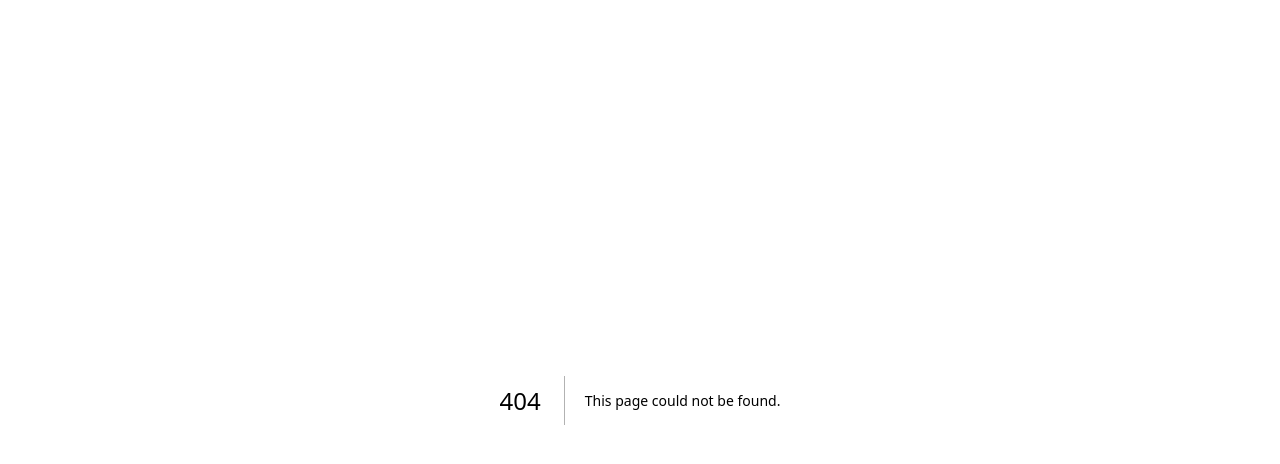
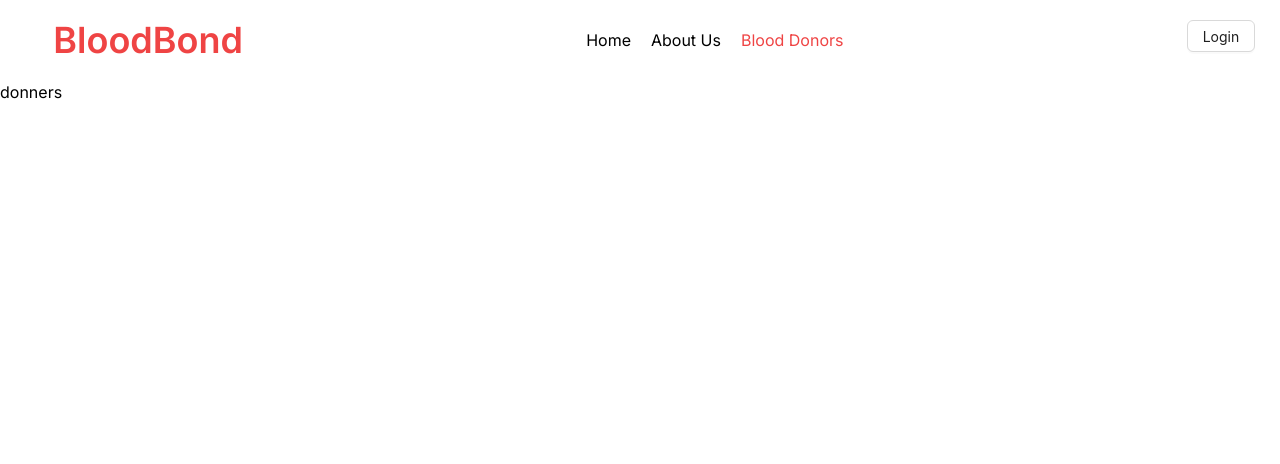
Before and after one commit to JannatunNimeNishat/blood_donation_application_client, a Next.js app: page /bloodDonors in a window 1280 px wide. Before the commit this address had no page. Shown: the top 464 px of the page. Built offline with nearby package versions, Linux system fonts and the light colour scheme.

Commit message:
active link added on Navbar

```diff
--- /dev/null
+++ b/src/app/(withCommonLayout)/aboutUs/page.tsx
@@ -0,0 +1,11 @@
+
+
+const AboutUsPage = () => {
+    return (
+        <div>
+            Lorem ipsum dolor sit amet consectetur adipisicing elit. Obcaecati, officia totam. Blanditiis voluptatum adipisci accusantium temporibus aliquid sapiente illum dolorum, minus repellat. In officia magni impedit odit asperiores quibusdam optio.
+        </div>
+    );
+};
+
+export default AboutUsPage;
--- /dev/null
+++ b/src/app/(withCommonLayout)/bloodDonors/page.tsx
@@ -0,0 +1,11 @@
+import React from 'react';
+
+const BloodDonorsPage = () => {
+    return (
+        <div>
+            donners
+        </div>
+    );
+};
+
+export default BloodDonorsPage;
--- a/src/components/shared/Navbar/Navbar.tsx
+++ b/src/components/shared/Navbar/Navbar.tsx
@@ -1,10 +1,16 @@
-"use client"
+"use client";
 
-import AuthButton from "@/components/ui/AuthButton/AuthButton";
-
-
+import { Anchor } from "antd";
+import dynamic from "next/dynamic";
+import Link from "next/link";
+import { usePathname } from "next/navigation";
 
 const Navbar = () => {
+  const AuthButton = dynamic(
+    () => import("@/components/ui/AuthButton/AuthButton"),
+    { ssr: false }
+  );
+  const pathName = usePathname();
   return (
     <div className="flex items-center justify-between py-5 w-11/12 mx-auto">
       <figure>
@@ -12,13 +18,34 @@ const Navbar = () => {
       </figure>
       <div>
         <ul className="flex items-center gap-5">
-                    <li>Home</li>
-                    <li>About Us</li>
-                    <li>Blood Donors</li>
+          <Link
+            className={`${pathName === "/" ? "text-red-500" : ""}
+          hover:text-red-500 duration-150
+          `}
+            href={"/"}
+          >
+            Home
+          </Link>
+          <Link
+            className={`${pathName === "/aboutUs" ? "text-red-500" : ""}
+          hover:text-red-500 duration-150
+          `}
+            href={"/aboutUs"}
+          >
+            About Us
+          </Link>
+          <Link
+            className={`${pathName === "/bloodDonors" ? "text-red-500" : ""}
+          hover:text-red-500 duration-150
+          `}
+            href={"/bloodDonors"}
+          >
+            Blood Donors
+          </Link>
         </ul>
       </div>
-            <div>
-                <AuthButton/>
+      <div className="cursor-pointer rounded-full w-[40px] h-[40px]">
+        <AuthButton />
       </div>
     </div>
   );
```
Lines whose indentation alone changed are shown as unchanged.
